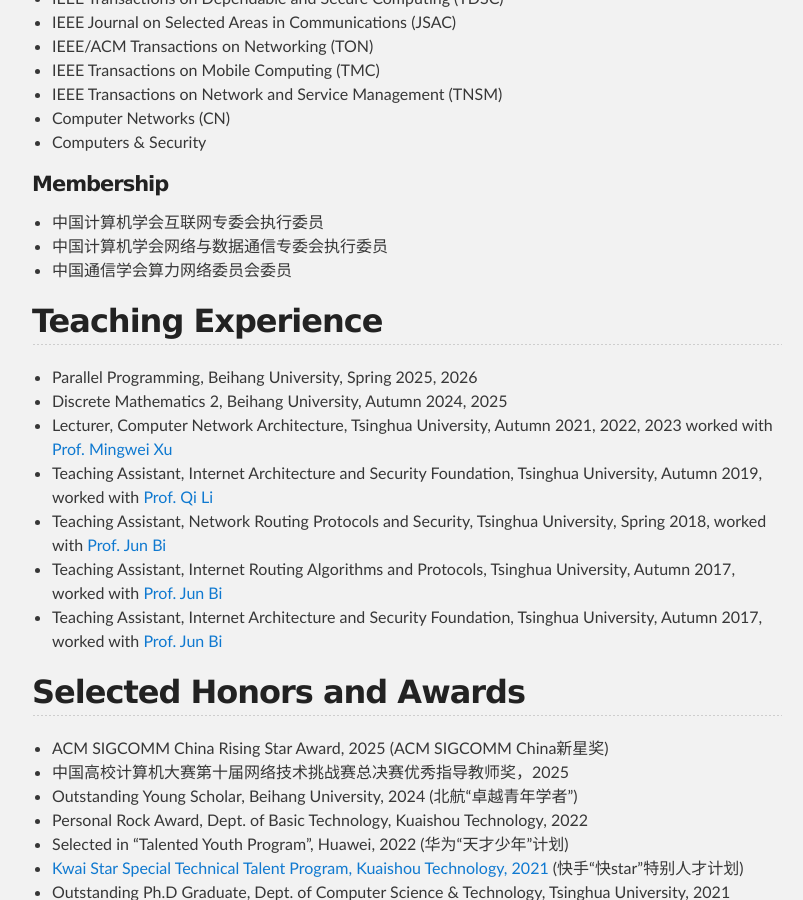
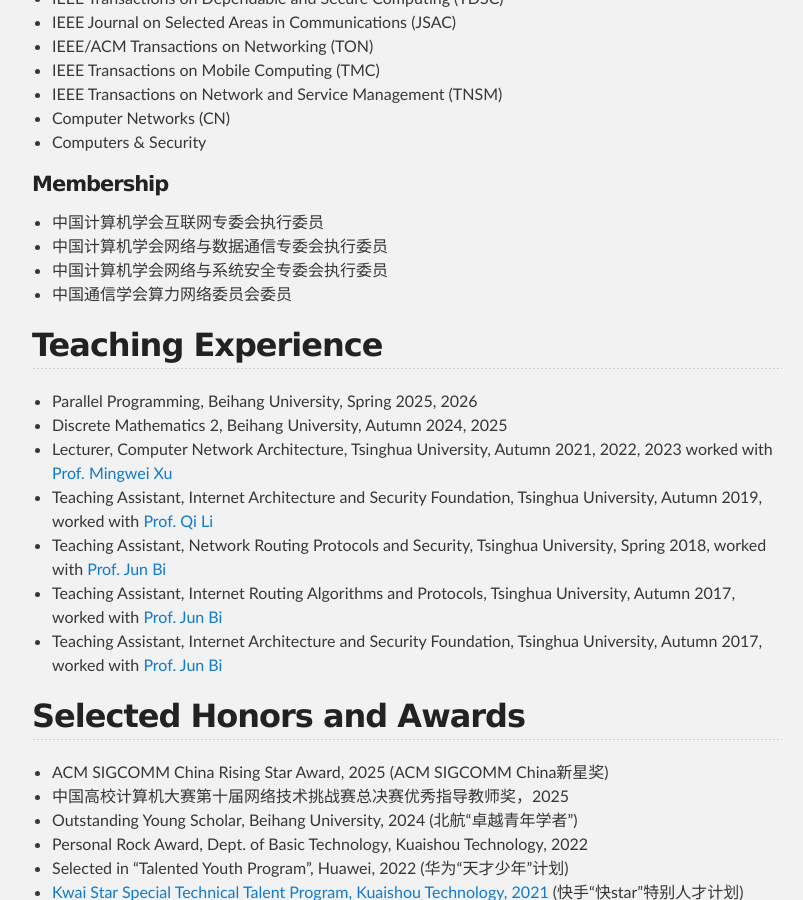
Before and after one commit to zhangmenghao/zhangmenghao.github.io, a Jekyll site: the page built from index.md, in a window 1280 px wide and 900 px high, scrolled down 7753 px. Shown: the whole window, without its empty margins (233-1036 px from the left). Built offline with Jekyll 4.4.1, drawn with Linux system fonts in a browser that asks for light colours.

Commit message:
Update Membership

```diff
--- a/index.md
+++ b/index.md
@@ -273,6 +273,7 @@
 #### Membership
 * 中国计算机学会互联网专委会执行委员
 * 中国计算机学会网络与数据通信专委会执行委员
+* 中国计算机学会网络与系统安全专委会执行委员
 * 中国通信学会算力网络委员会委员
 
 
```
